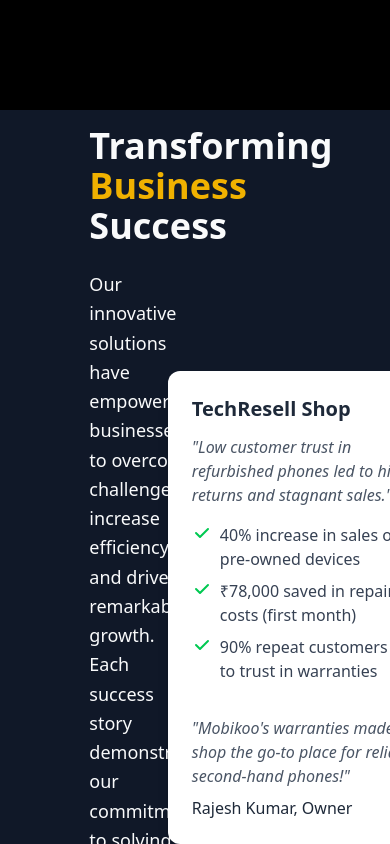
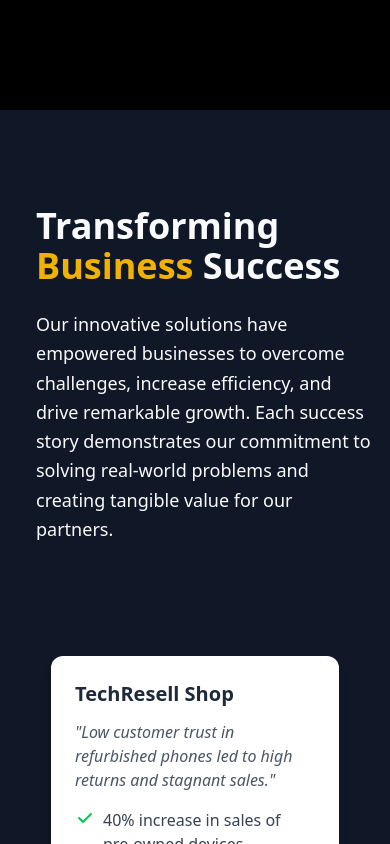
Before and after one commit to aspivisionsolutions/mobikoo, a React (Vite) app in the folder mobikoo-client/: page / in a window 390 px wide. Shown: the part 5220-6064 px from the top of the page. Built offline with nearby package versions, Linux system fonts and the light colour scheme; no server answers.

Commit message:
responsive done

```diff
--- a/mobikoo-client/src/components/SuccessStories.jsx
+++ b/mobikoo-client/src/components/SuccessStories.jsx
@@ -52,9 +52,9 @@
 
   return (
     <div className="bg-gray-900 flex items-center justify-center p-4 mt-32">
-      <div className="flex justify-center items-center gap-12">
+      <div className="flex flex-col lg:flex-row justify-center items-center gap-12">
         {/* Left Side - Text Content */}
-        <div className="space-y-6 w-[50%] pl-20">
+        <div className="space-y-6 w-[100%] lg:w-[50%] pl-5 md:pl-10 lg:pl-20 pt-20 md:pt-10 lg:pt-0">
           <h1 className="text-4xl font-bold text-gray-50">
             Transforming <span className="text-yellow-500">Business</span> Success
           </h1>
--- a/mobikoo-client/src/pages/LandingPage.jsx
+++ b/mobikoo-client/src/pages/LandingPage.jsx
@@ -26,8 +26,8 @@
     { src: SangeethaMobiles, alt: "Sangeetha Mobiles" },
     { src: RelianceJio, alt: "Reliance Jio" },
     { src: Timex, alt: "Timex" },
-    {src: Amazon, alt:"Amazon" },
-    {src: Flipkart, alt:"Flipkart" }
+    { src: Amazon, alt: "Amazon" },
+    { src: Flipkart, alt: "Flipkart" }
   ]
 
   const features = ["Cost-Effective Plans", "Complete Coverage", "Quick Claims", "Rapid Activation", "Peaceful Assurance", "High Quality Service"];
@@ -821,7 +821,7 @@
 
       </div>
 
-      <SuccessStories/>
+      <SuccessStories />
 
       {/* Partners Sections */}
 
```
Also changed, not shown: 1 other file (tests, documents, lock files or other folders).
